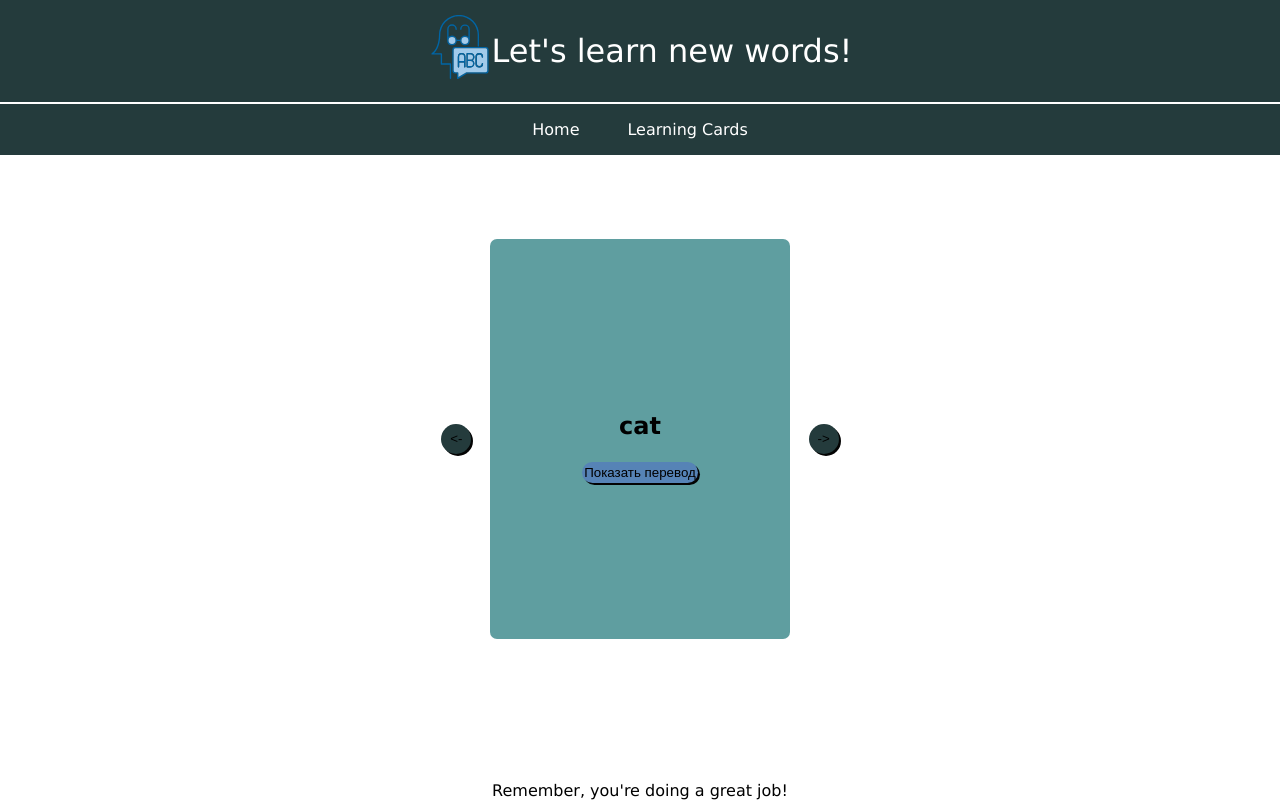
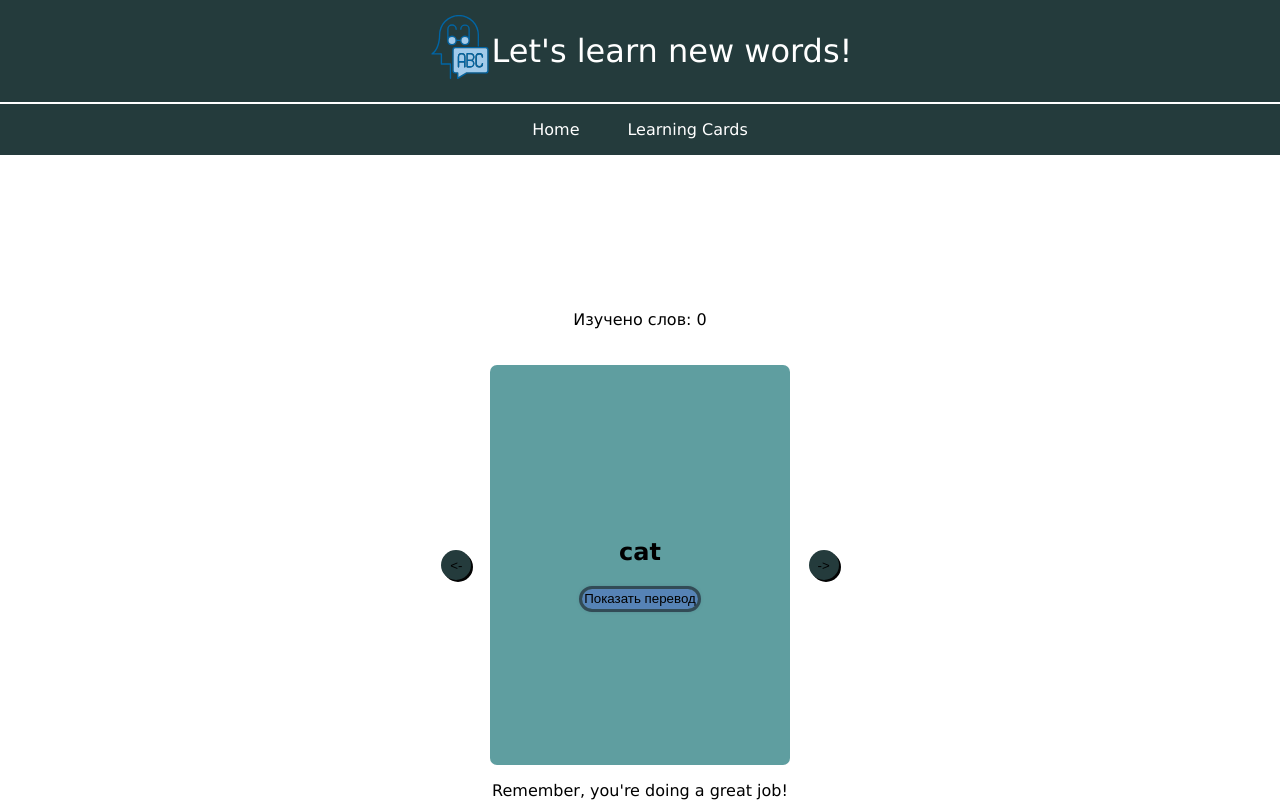
Before and after one commit to MallonsoFrey/LinguaCard, a React (Vite) app: page /cards in a window 1280 px wide. Built offline with nearby package versions, Linux system fonts and the light colour scheme.

Commit message:
new features added

```diff
--- a/src/Components/Button/Button.jsx
+++ b/src/Components/Button/Button.jsx
@@ -1,13 +1,12 @@
 /* eslint-disable react/prop-types */
+import { forwardRef } from "react";
 
-function Button({ text, className, onClick }) {
+const Button = forwardRef(function Button({ text, className, onClick }, ref) {
   return (
-    <>
-      <button className={className} onClick={onClick} type="button">
-        {text}
-      </button>
-    </>
+    <button ref={ref} className={className} onClick={onClick} type="button">
+      {text}
+    </button>
   );
-}
+});
 
 export default Button;
--- a/src/Components/Button/Button.scss
+++ b/src/Components/Button/Button.scss
@@ -50,6 +50,11 @@ button {
         &:hover {
             background-color: rgb(50, 75, 86);
         }
+
+        &:focus {
+            outline: 3px solid rgb(50, 75, 86); /* обводка */
+            box-shadow: 0 0 5px rgb(50, 75, 86); /* Лёгкое свечение */
+        }
     }
 
     &.round {
--- a/src/Components/Card/Card.scss
+++ b/src/Components/Card/Card.scss
@@ -1,9 +1,9 @@
 .card {
-    background-color: rgba(140, 140, 246, 0.438);
+    background-color: rgb(131, 209, 213);
 }
 
 input[type=text] {
     border: none;
-    background-color: rgba(140, 140, 246, 0.438);
+    background-color: rgb(131, 209, 213);
     border-bottom: 2px solid rgb(4, 0, 38);
 }
--- a/src/Components/CardMinimal/CardMinimal.jsx
+++ b/src/Components/CardMinimal/CardMinimal.jsx
@@ -1,16 +1,31 @@
 /* eslint-disable react/prop-types */
-import { useState } from "react";
+import { useState, useEffect, useRef } from "react";
 import Button from "../Button/Button";
 import "./CardMinimal.scss";
 
-function CardMinimal({ word, translation, onNext, onPrev }) {
-  const [hiddenTranslation, setHiddenTranslation] = useState(true); //Состояние для показа перевода
+function CardMinimal({ word, translation, onNext, onPrev, onLearn }) {
+  const [hiddenTranslation, setHiddenTranslation] = useState(true); // Состояние для показа перевода
+  const showButtonRef = useRef(null); // Реф для кнопки "Посмотреть перевод"
 
+  const isCardEmpty = !word.trim() || !translation.trim(); // Проверка на пустую карточку
+
+  // Обработчик для показа перевода
   const handleHiddenTranslation = () => {
-    setHiddenTranslation(!hiddenTranslation);
+    if (hiddenTranslation) {
+      // Увеличиваем счетчик изученных слов только при первом нажатии
+      onLearn();
+    }
+    setHiddenTranslation(false); // Показываем перевод
   };
 
-  const isCardEmpty = !word.trim() || !translation.trim();
+  // Устанавливаем фокус на кнопку "Посмотреть перевод" после рендера карточки
+  useEffect(() => {
+    setHiddenTranslation(true); // Сбрасываем перевод при смене карточки
+    if (showButtonRef.current) {
+      console.log("Фокус на кнопке устанавливается:", showButtonRef.current);
+      showButtonRef.current.focus(); // Устанавливаем фокус
+    }
+  }, [word, translation]); // Срабатывает при изменении слова или перевода
 
   return (
     <div className="cardMinimal-container">
@@ -26,6 +41,7 @@ function CardMinimal({ word, translation, onNext, onPrev }) {
                 className="show-btn"
                 text="Показать перевод"
                 onClick={handleHiddenTranslation}
+                ref={showButtonRef} // Добавляем реф к кнопке
               />
             ) : (
               <span>{translation}</span>
--- a/src/Components/CardMinimalAll/CardMinimalAll.jsx
+++ b/src/Components/CardMinimalAll/CardMinimalAll.jsx
@@ -1,20 +1,25 @@
 import CardMinimal from "../CardMinimal/CardMinimal";
 import infos from "../../data/data.json";
 import { useState } from "react";
+import "./CardMinimalAll.scss";
 
 function CardMinimalAll() {
-  // Состояние для текущего индекса карточки
-  const [currentIndex, setCurrentIndex] = useState(0);
+  const [currentIndex, setCurrentIndex] = useState(0); // Для перелистывания карточек
+  const [wordsLearned, setWordsLearned] = useState(0); // Для подсчета изученных слов
+  const [hiddenTranslation, setHiddenTranslation] = useState(true); // Состояние для показа перевода
 
   // Обработчики для перелистывания карточек
   const handleNext = () => {
-    setCurrentIndex(
-      (prevIndex) => (prevIndex < infos.length - 1 ? prevIndex + 1 : 0) // Вернуться в начало после последней карточки
+    setHiddenTranslation(true); // Скрываем перевод при смене карточки
+    setCurrentIndex((prevIndex) =>
+      prevIndex < infos.length - 1 ? prevIndex + 1 : 0
     );
   };
+
   const handlePrev = () => {
-    setCurrentIndex(
-      (prevIndex) => (prevIndex > 0 ? prevIndex - 1 : infos.length - 1) // Перейти к последней карточке при листании назад с первой
+    setHiddenTranslation(true); // Скрываем перевод при смене карточки
+    setCurrentIndex((prevIndex) =>
+      prevIndex > 0 ? prevIndex - 1 : infos.length - 1
     );
   };
 
@@ -23,13 +28,26 @@ function CardMinimalAll() {
     return <div>Карточки отсутствуют</div>;
   }
 
+  // Увеличение количества изученных слов
+  const handleWordLearned = () => {
+    if (hiddenTranslation) {
+      // Увеличиваем счетчик только при первом нажатии на "Показать перевод"
+      setWordsLearned((prevCount) => prevCount + 1);
+    }
+    setHiddenTranslation(false); // Показываем перевод
+  };
+
   return (
-    <CardMinimal
-      word={infos[currentIndex].word}
-      translation={infos[currentIndex].translation}
-      onNext={handleNext}
-      onPrev={handlePrev}
-    />
+    <div className="card-minimal-all__container">
+      <div className="words-learned">Изучено слов: {wordsLearned}</div>
+      <CardMinimal
+        word={infos[currentIndex].word}
+        translation={infos[currentIndex].translation}
+        onNext={handleNext} // Обработчик для перехода к следующей карточке
+        onPrev={handlePrev} // Обработчик для перехода к предыдущей карточке
+        onLearn={handleWordLearned} // Увеличение счётчика изученных слов
+      />
+    </div>
   );
 }
 
--- /dev/null
+++ b/src/Components/CardMinimalAll/CardMinimalAll.scss
@@ -0,0 +1,5 @@
+.card-minimal-all__container {
+    display: flex;
+    flex-direction: column;
+    justify-content: flex-end;
+}
--- a/src/Components/WordTable/WordTable.scss
+++ b/src/Components/WordTable/WordTable.scss
@@ -9,6 +9,7 @@ table {
     margin-top: 10%;
 
     .top-row {
-        background-color: rgb(80, 80, 226);
+        background-color: rgb(36, 59, 60);
+        color: white;
     }
 }
```
